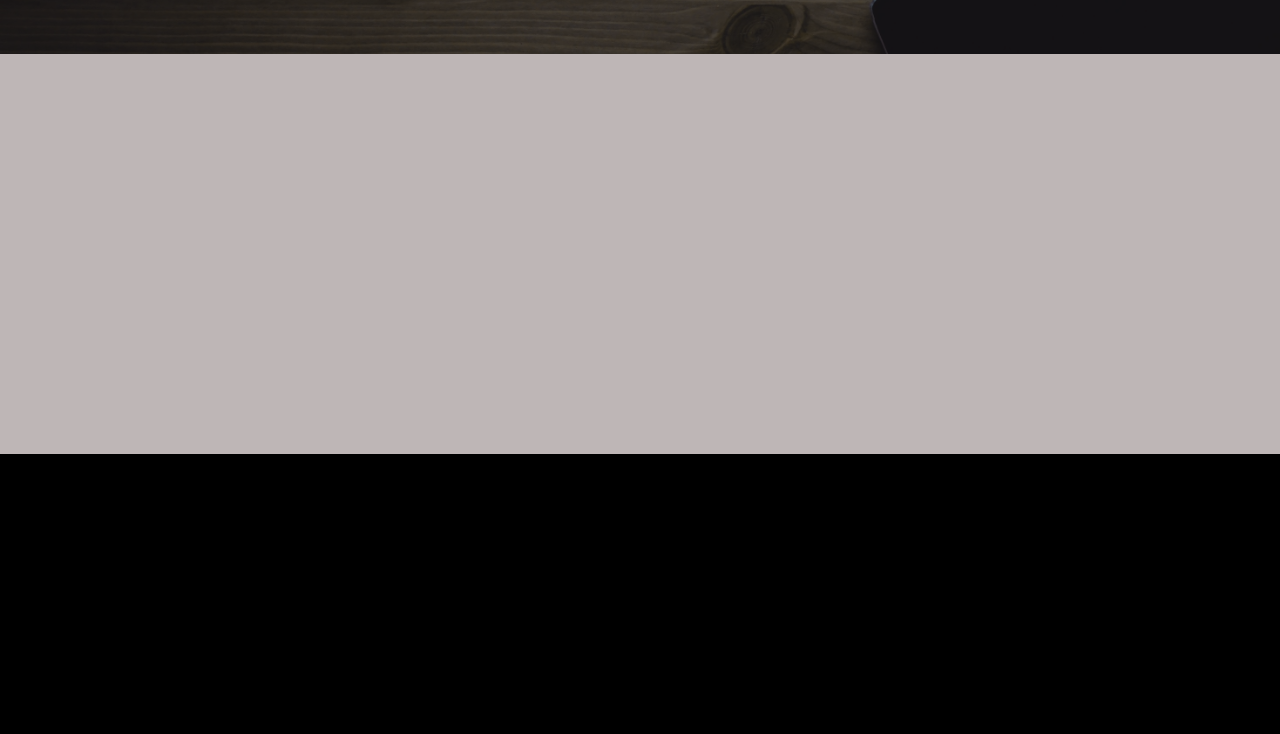
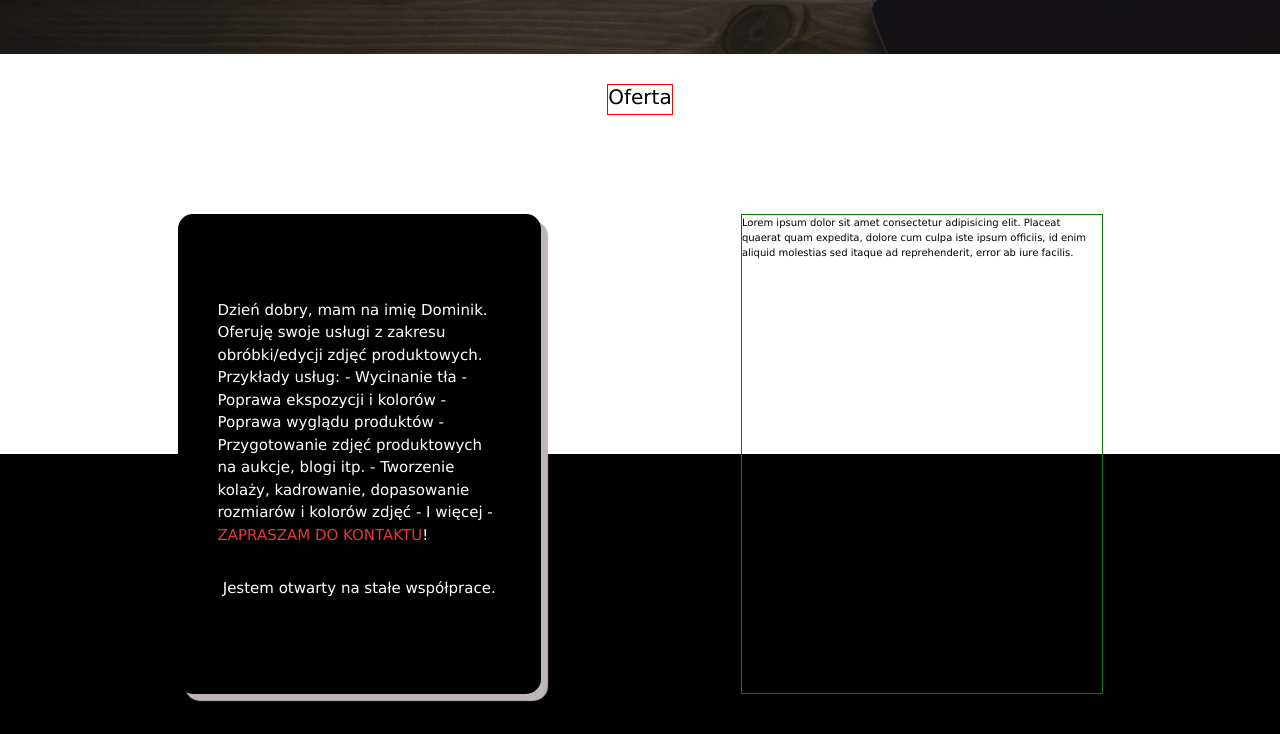
Before and after one commit to dstefanowski/Portfolio-Webpage, a plain HTML site: page index.html in a window 1280 px wide. Shown: the part 746-1480 px from the top of the page. Drawn offline with nearby package versions, Linux system fonts and the light colour scheme.

Commit message:
upload - offer section in progress

```diff
--- a/index.html
+++ b/index.html
@@ -128,9 +128,57 @@
 
     <section class="offer" id="offer">
 
-        <div class="white-space"></div>
+        <div class="header">
+            <h2>Oferta</h2>
+
+        </div>
+        <div class="white-space">
+
+
+
+
+            <container class="container offer-cards">
+                <div class="card1">
+                    <p>Dzień dobry, mam na imię Dominik.
+                        Oferuję swoje usługi z zakresu obróbki/edycji zdjęć produktowych.
+                        Przykłady usług:
+                        - Wycinanie tła
+                        - Poprawa ekspozycji i kolorów
+                        - Poprawa wyglądu produktów
+                        - Przygotowanie zdjęć produktowych na aukcje, blogi itp.
+                        - Tworzenie kolaży, kadrowanie, dopasowanie rozmiarów i kolorów zdjęć
+                        - I więcej - <span class="red">ZAPRASZAM DO KONTAKTU</span>!
+                        <hr>
+                        Jestem otwarty na stałe współprace.
+                    </p>
+                </div>
+                <div class="card2">
+                    <p>Lorem ipsum dolor sit amet consectetur adipisicing elit. Placeat quaerat quam expedita, dolore
+                        cum
+                        culpa iste ipsum officiis, id enim aliquid molestias sed itaque ad reprehenderit, error ab iure
+                        facilis.</p>
+
+                </div>
+
+            </container>
+
+
+
+
+
+        </div>
+
+
+
+
+
+
+
 
     </section>
+
+
+
     <section class="photos" id="photos">
         <p>zdjecia</p>
 
--- a/sass/main.scss
+++ b/sass/main.scss
@@ -143,18 +143,71 @@ h1 {
 
 .offer {
 	position: relative;
+	display: flex;
+	justify-content: center;
+	align-items: center;
 	background-color: $black-color;
 	height: 100vh;
 	z-index: 49;
 	overflow: hidden;
+	color: $black-color;
+
+	.header {
+		position: absolute;
+		top: 30px;
+		color: #000;
+		border: 1px solid red;
+		z-index: 500000000;
+	}
 
 	.white-space {
 		position: absolute;
+		display: flex;
+		justify-content: center;
+		align-items: center;
+		flex-direction: column;
 		top: 0;
-		background-color: $shadow-color;
+		padding: 30px;
+		background-color: $pure-white;
 		width: 100vw;
 		height: 50vh;
 		z-index: 50;
+
+		.offer-cards {
+			position: absolute;
+			display: flex;
+			justify-content: center;
+			align-content: center;
+			height: 120%;
+			bottom: -60%;
+			// border: 1px solid red;
+
+			.card1 {
+				display: flex;
+				justify-content: center;
+				align-items: center;
+				flex-direction: column;
+				padding: 10px 40px;
+				margin: 0 100px;
+				font-size: 1.5rem;
+				color: $pure-white;
+				background-color: $black-color;
+				border-radius: 15px;
+				box-shadow: 7px 7px 1px $shadow-color;
+				// border: 1px solid blue;
+				width: 370px;
+
+				.red {
+					color: $main-color;
+				}
+			}
+
+			.card2 {
+				margin: 0 100px;
+				width: 370px;
+				border: 1px solid green;
+			}
+		}
 	}
 }
 
```
Also changed, not shown: css/main.css, 1 other file.
